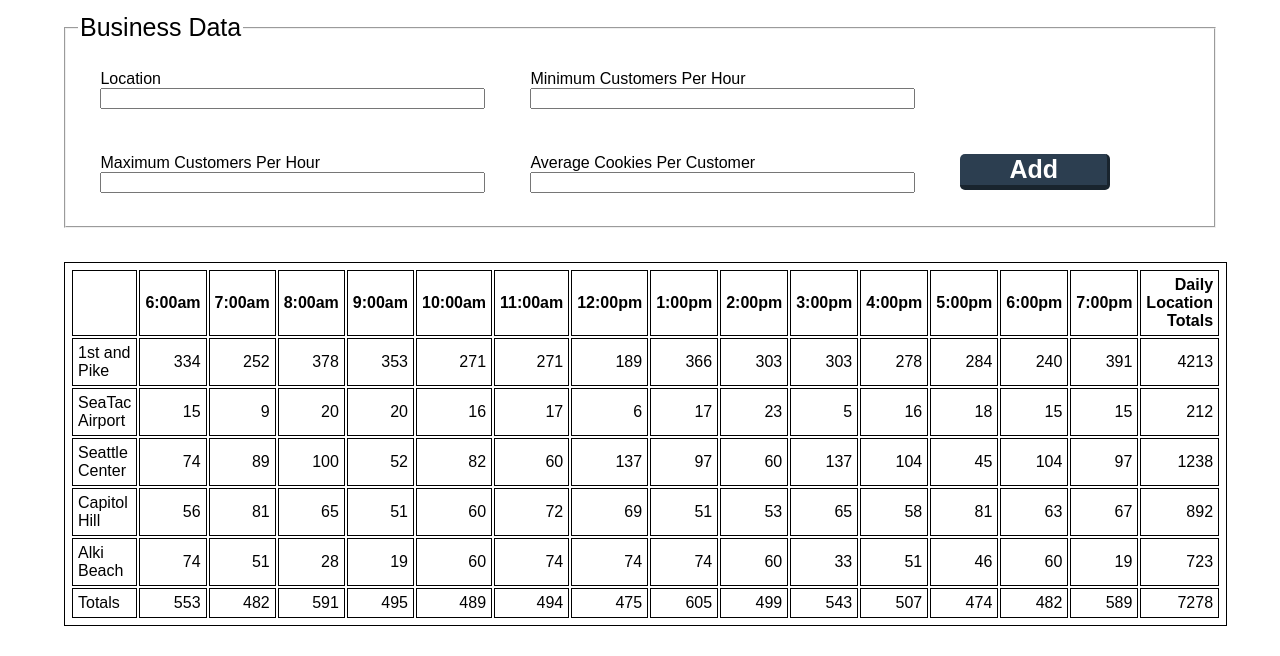
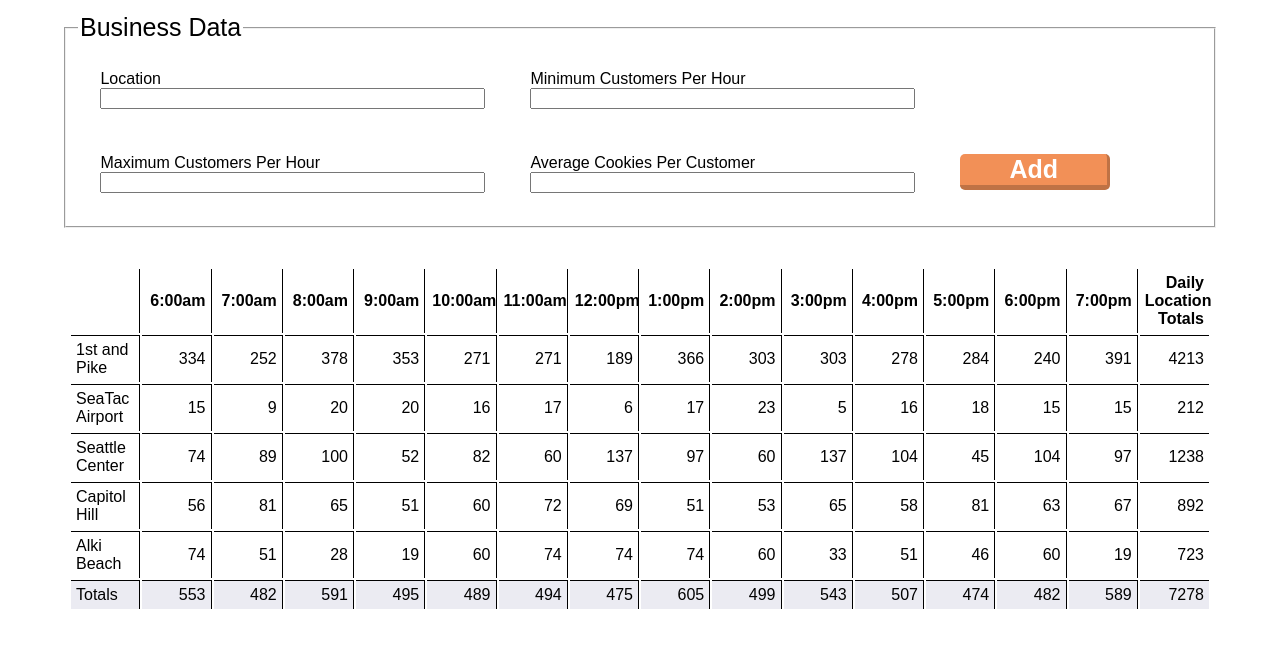
Before and after one commit to jonathanheemstra/cookie_stand, a plain HTML site: page sales.html in a window 1280 px wide. Shown: the part 446-1102 px from the top of the page. Drawn offline with Linux system fonts and the light colour scheme; a web font is replaced by a local one.

Commit message:
style updates

```diff
--- a/style.css
+++ b/style.css
@@ -35,9 +35,22 @@ ul {
 li:last-of-type {
   border-top: 1px solid black;
 }
-
+table {
+  table-layout: fixed;
+  display: inline-table;
+  width: 100%;
+}
+td {
+  border-right: 1px solid black;
+  border-top: 1px solid black;
+}
+td:last-child, th:last-child {
+  border-right: none;
+}
+th {
+  border-right: 1px solid black;
+}
 table, table * {
-  border: 1px solid black;
   text-align: right;
   padding: 5px;
   max-width: 100%;
@@ -63,6 +76,12 @@ fieldset {
 legend {
   font-size: 25px;
 }
+tr:hover {
+  color: #D97652;
+}
+tfoot {
+  background-color: #EBEBF2
+}
 button {
     border: 1px;
     text-align: center;
@@ -74,21 +93,21 @@ button {
 }
 .button {
     border-radius: 5px;
-    background-color: #2C3E50;
+    background-color: #F29057;
     color: white;
-    border-bottom: 5px solid #19242E;
-    border-right: 3px solid #19242E;
+    border-bottom: 5px solid #BF7245;
+    border-right: 3px solid #BF7245;
 }
 .button:hover {
-    background: #486582;
-    border-bottom: 3px solid #384F66;
-    border-right: 2px solid #384F66;
+    background: #BF7245;
+    border-bottom: 3px solid #995B37;
+    border-right: 2px solid #995B37;
     margin-top: 2px;
     margin-right: 21px;
 }
 
 .button:active {
-    background: #486582;
+    background: #BF7245;
     border-bottom: 0px;
     border-right: 0px;
     margin-top: 5px;
```
